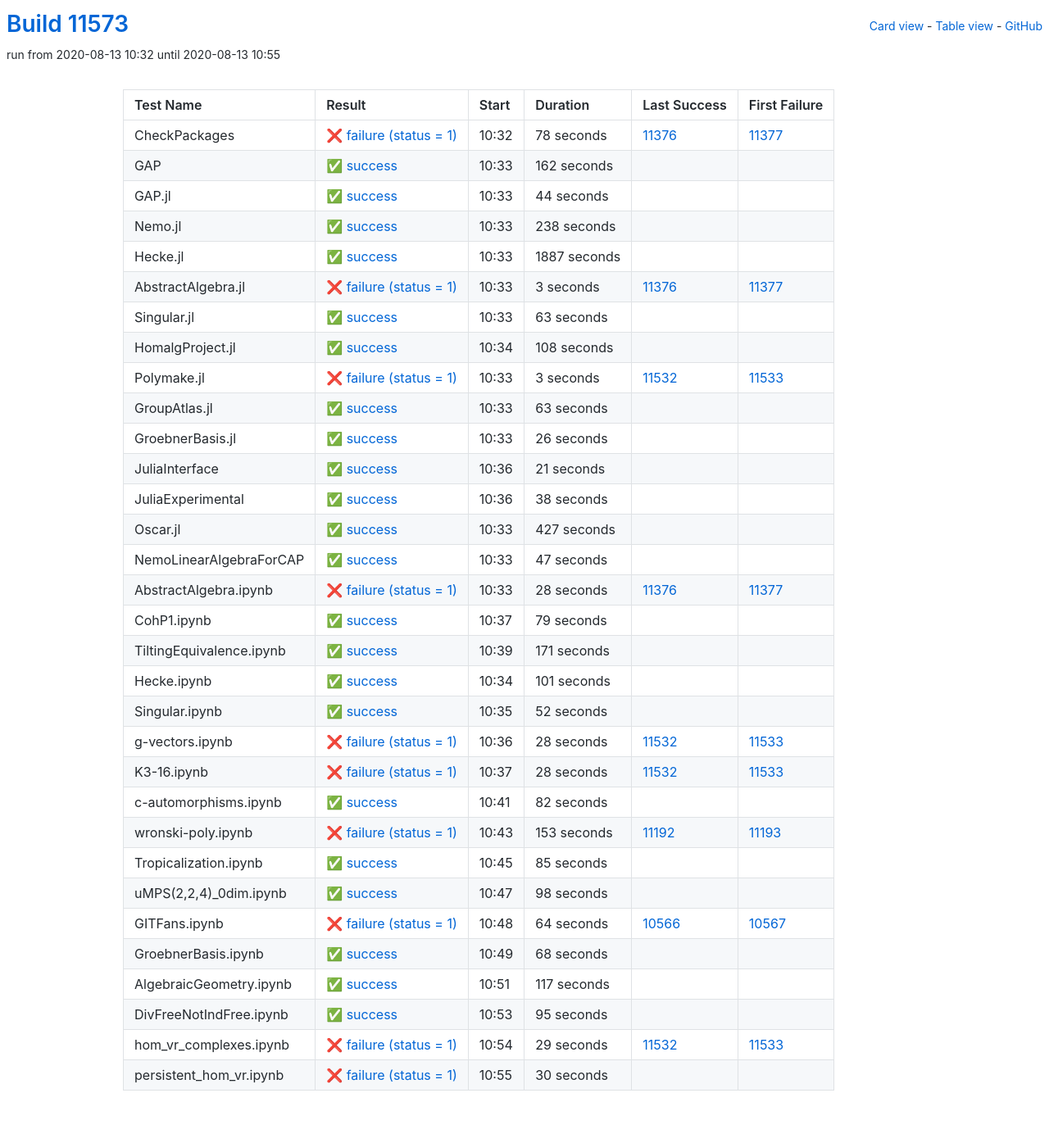
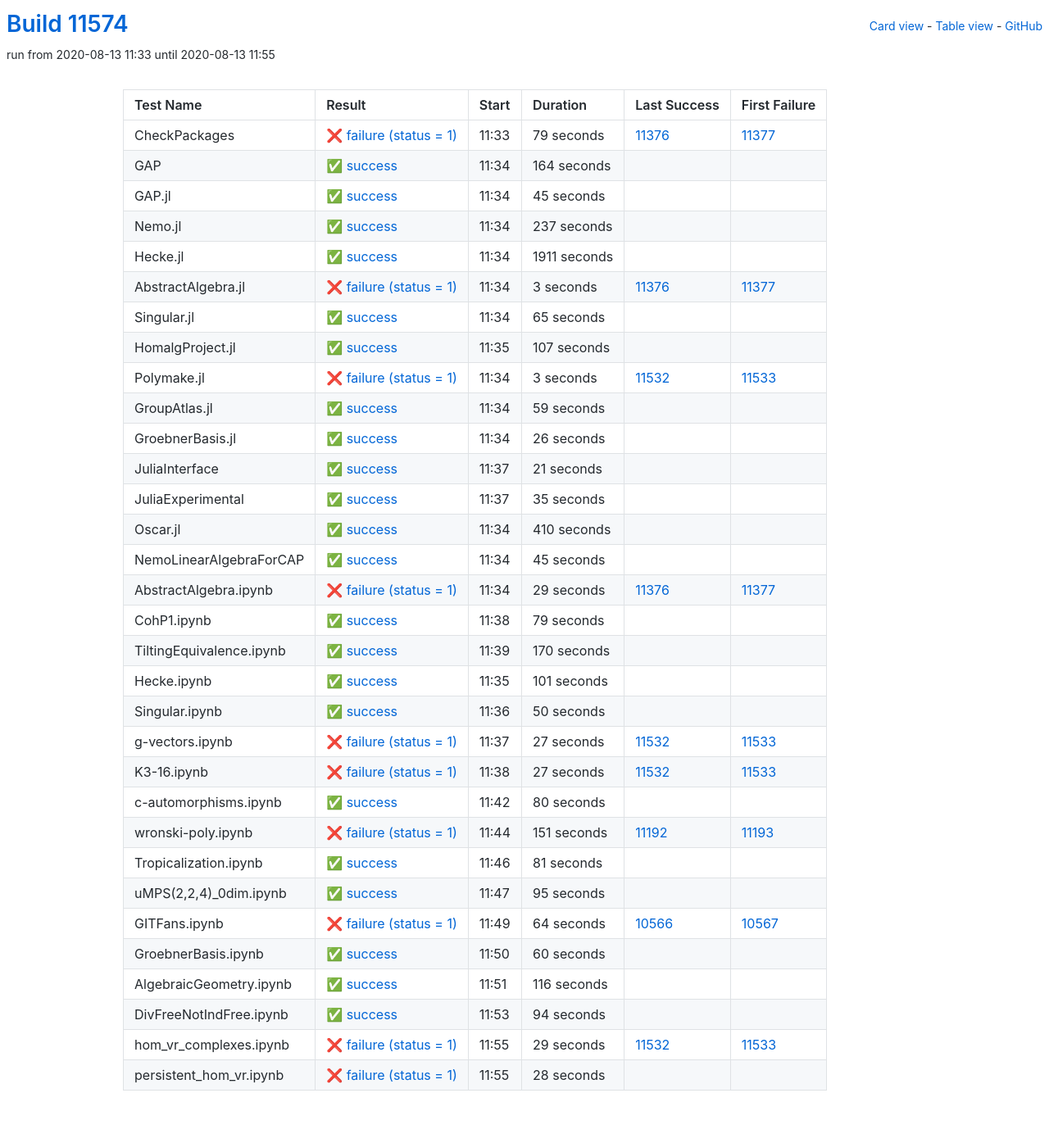
Before and after one commit to oscar-system/oscar-ci-status, a Jekyll site: the page built from table.html, in a window 1280 px wide. Shown: the whole page at 82% size. Built offline with Jekyll 4.4.1, drawn with Linux system fonts in a browser that asks for light colours.

Commit message:
Build #11574

```diff
--- a/_data/ci.yml
+++ b/_data/ci.yml
@@ -1,6 +1,6 @@
 ---
-build: 11573
-build_url: https://oscarci.mathematik.uni-kl.de/job/oscar/11573/
+build: 11574
+build_url: https://oscarci.mathematik.uni-kl.de/job/oscar/11574/
 job: oscar
 organization: oscar-system
 repo: oscar-ci-status
@@ -8,68 +8,68 @@
 tests:
 - name: CheckPackages
   id: checkpackages
-  log: https://oscarci.mathematik.uni-kl.de/job/oscar/11573/artifact/logs/build-11573/CheckPackages.log
-  start: 2020-08-13 10:32
+  log: https://oscarci.mathematik.uni-kl.de/job/oscar/11574/artifact/logs/build-11574/CheckPackages.log
+  start: 2020-08-13 11:33
   success: false
   exitcode: 1
   status: failure
-  duration: 78
+  duration: 79
   last_success: 11376
   last_success_url: https://oscarci.mathematik.uni-kl.de/job/oscar/11376/
   first_failure: 11377
   first_failure_url: https://oscarci.mathematik.uni-kl.de/job/oscar/11377/
 - name: GAP
   id: gap
-  log: https://oscarci.mathematik.uni-kl.de/job/oscar/11573/artifact/logs/build-11573/GAP.log
-  start: 2020-08-13 10:33
+  log: https://oscarci.mathematik.uni-kl.de/job/oscar/11574/artifact/logs/build-11574/GAP.log
+  start: 2020-08-13 11:34
   success: true
   exitcode: 0
   status: success
-  duration: 162
+  duration: 164
   last_success: false
   last_success_url:
   first_failure: false
   first_failure_url:
 - name: GAP.jl
   id: gap-jl
-  log: https://oscarci.mathematik.uni-kl.de/job/oscar/11573/artifact/logs/build-11573/GAP.jl.log
-  start: 2020-08-13 10:33
+  log: https://oscarci.mathematik.uni-kl.de/job/oscar/11574/artifact/logs/build-11574/GAP.jl.log
+  start: 2020-08-13 11:34
   success: true
   exitcode: 0
   status: success
-  duration: 44
+  duration: 45
   last_success: false
   last_success_url:
   first_failure: false
   first_failure_url:
 - name: Nemo.jl
   id: nemo-jl
-  log: https://oscarci.mathematik.uni-kl.de/job/oscar/11573/artifact/logs/build-11573/Nemo.jl.log
-  start: 2020-08-13 10:33
+  log: https://oscarci.mathematik.uni-kl.de/job/oscar/11574/artifact/logs/build-11574/Nemo.jl.log
+  start: 2020-08-13 11:34
   success: true
   exitcode: 0
   status: success
-  duration: 238
+  duration: 237
   last_success: false
   last_success_url:
   first_failure: false
   first_failure_url:
 - name: Hecke.jl
   id: hecke-jl
-  log: https://oscarci.mathematik.uni-kl.de/job/oscar/11573/artifact/logs/build-11573/Hecke.jl.log
-  start: 2020-08-13 10:33
+  log: https://oscarci.mathematik.uni-kl.de/job/oscar/11574/artifact/logs/build-11574/Hecke.jl.log
+  start: 2020-08-13 11:34
   success: true
   exitcode: 0
   status: success
-  duration: 1887
+  duration: 1911
   last_success: false
   last_success_url:
   first_failure: false
   first_failure_url:
 - name: AbstractAlgebra.jl
   id: abstractalgebra-jl
-  log: https://oscarci.mathematik.uni-kl.de/job/oscar/11573/artifact/logs/build-11573/AbstractAlgebra.jl.log
-  start: 2020-08-13 10:33
+  log: https://oscarci.mathematik.uni-kl.de/job/oscar/11574/artifact/logs/build-11574/AbstractAlgebra.jl.log
+  start: 2020-08-13 11:34
   success: false
   exitcode: 1
   status: failure
@@ -80,32 +80,32 @@
   first_failure_url: https://oscarci.mathematik.uni-kl.de/job/oscar/11377/
 - name: Singular.jl
   id: singular-jl
-  log: https://oscarci.mathematik.uni-kl.de/job/oscar/11573/artifact/logs/build-11573/Singular.jl.log
-  start: 2020-08-13 10:33
+  log: https://oscarci.mathematik.uni-kl.de/job/oscar/11574/artifact/logs/build-11574/Singular.jl.log
+  start: 2020-08-13 11:34
   success: true
   exitcode: 0
   status: success
-  duration: 63
+  duration: 65
   last_success: false
   last_success_url:
   first_failure: false
   first_failure_url:
 - name: HomalgProject.jl
   id: homalgproject-jl
-  log: https://oscarci.mathematik.uni-kl.de/job/oscar/11573/artifact/logs/build-11573/HomalgProject.jl.log
-  start: 2020-08-13 10:34
+  log: https://oscarci.mathematik.uni-kl.de/job/oscar/11574/artifact/logs/build-11574/HomalgProject.jl.log
+  start: 2020-08-13 11:35
   success: true
   exitcode: 0
   status: success
-  duration: 108
+  duration: 107
   last_success: false
   last_success_url:
   first_failure: false
   first_failure_url:
 - name: Polymake.jl
   id: polymake-jl
-  log: https://oscarci.mathematik.uni-kl.de/job/oscar/11573/artifact/logs/build-11573/Polymake.jl.log
-  start: 2020-08-13 10:33
+  log: https://oscarci.mathematik.uni-kl.de/job/oscar/11574/artifact/logs/build-11574/Polymake.jl.log
+  start: 2020-08-13 11:34
   success: false
   exitcode: 1
   status: failure
@@ -116,20 +116,20 @@
   first_failure_url: https://oscarci.mathematik.uni-kl.de/job/oscar/11533/
 - name: GroupAtlas.jl
   id: groupatlas-jl
-  log: https://oscarci.mathematik.uni-kl.de/job/oscar/11573/artifact/logs/build-11573/GroupAtlas.jl.log
-  start: 2020-08-13 10:33
+  log: https://oscarci.mathematik.uni-kl.de/job/oscar/11574/artifact/logs/build-11574/GroupAtlas.jl.log
+  start: 2020-08-13 11:34
   success: true
   exitcode: 0
   status: success
-  duration: 63
+  duration: 59
   last_success: false
   last_success_url:
   first_failure: false
   first_failure_url:
 - name: GroebnerBasis.jl
   id: groebnerbasis-jl
-  log: https://oscarci.mathematik.uni-kl.de/job/oscar/11573/artifact/logs/build-11573/GroebnerBasis.jl.log
-  start: 2020-08-13 10:33
+  log: https://oscarci.mathematik.uni-kl.de/job/oscar/11574/artifact/logs/build-11574/GroebnerBasis.jl.log
+  start: 2020-08-13 11:34
   success: true
   exitcode: 0
   status: success
@@ -140,8 +140,8 @@
   first_failure_url:
 - name: JuliaInterface
   id: juliainterface
-  log: https://oscarci.mathematik.uni-kl.de/job/oscar/11573/artifact/logs/build-11573/JuliaInterface.log
-  start: 2020-08-13 10:36
+  log: https://oscarci.mathematik.uni-kl.de/job/oscar/11574/artifact/logs/build-11574/JuliaInterface.log
+  start: 2020-08-13 11:37
   success: true
   exitcode: 0
   status: success
@@ -152,56 +152,56 @@
   first_failure_url:
 - name: JuliaExperimental
   id: juliaexperimental
-  log: https://oscarci.mathematik.uni-kl.de/job/oscar/11573/artifact/logs/build-11573/JuliaExperimental.log
-  start: 2020-08-13 10:36
+  log: https://oscarci.mathematik.uni-kl.de/job/oscar/11574/artifact/logs/build-11574/JuliaExperimental.log
+  start: 2020-08-13 11:37
   success: true
   exitcode: 0
   status: success
-  duration: 38
+  duration: 35
   last_success: false
   last_success_url:
   first_failure: false
   first_failure_url:
 - name: Oscar.jl
   id: oscar-jl
-  log: https://oscarci.mathematik.uni-kl.de/job/oscar/11573/artifact/logs/build-11573/Oscar.jl.log
-  start: 2020-08-13 10:33
+  log: https://oscarci.mathematik.uni-kl.de/job/oscar/11574/artifact/logs/build-11574/Oscar.jl.log
+  start: 2020-08-13 11:34
   success: true
   exitcode: 0
   status: success
-  duration: 427
+  duration: 410
   last_success: false
   last_success_url:
   first_failure: false
   first_failure_url:
 - name: NemoLinearAlgebraForCAP
   id: nemolinearalgebraforcap
-  log: https://oscarci.mathematik.uni-kl.de/job/oscar/11573/artifact/logs/build-11573/NemoLinearAlgebraForCAP.log
-  start: 2020-08-13 10:33
+  log: https://oscarci.mathematik.uni-kl.de/job/oscar/11574/artifact/logs/build-11574/NemoLinearAlgebraForCAP.log
+  start: 2020-08-13 11:34
   success: true
   exitcode: 0
   status: success
-  duration: 47
+  duration: 45
   last_success: false
   last_success_url:
   first_failure: false
   first_failure_url:
 - name: AbstractAlgebra.ipynb
   id: abstractalgebra-ipynb
-  log: https://oscarci.mathematik.uni-kl.de/job/oscar/11573/artifact/logs/build-11573/AbstractAlgebra.ipynb.log
-  start: 2020-08-13 10:33
+  log: https://oscarci.mathematik.uni-kl.de/job/oscar/11574/artifact/logs/build-11574/AbstractAlgebra.ipynb.log
+  start: 2020-08-13 11:34
   success: false
   exitcode: 1
   status: failure
-  duration: 28
+  duration: 29
   last_success: 11376
   last_success_url: https://oscarci.mathematik.uni-kl.de/job/oscar/11376/
   first_failure: 11377
   first_failure_url: https://oscarci.mathematik.uni-kl.de/job/oscar/11377/
 - name: CohP1.ipynb
   id: cohp1-ipynb
-  log: https://oscarci.mathematik.uni-kl.de/job/oscar/11573/artifact/logs/build-11573/CohP1.ipynb.log
-  start: 2020-08-13 10:37
+  log: https://oscarci.mathematik.uni-kl.de/job/oscar/11574/artifact/logs/build-11574/CohP1.ipynb.log
+  start: 2020-08-13 11:38
   success: true
   exitcode: 0
   status: success
@@ -212,20 +212,20 @@
   first_failure_url:
 - name: TiltingEquivalence.ipynb
   id: tiltingequivalence-ipynb
-  log: https://oscarci.mathematik.uni-kl.de/job/oscar/11573/artifact/logs/build-11573/TiltingEquivalence.ipynb.log
-  start: 2020-08-13 10:39
+  log: https://oscarci.mathematik.uni-kl.de/job/oscar/11574/artifact/logs/build-11574/TiltingEquivalence.ipynb.log
+  start: 2020-08-13 11:39
   success: true
   exitcode: 0
   status: success
-  duration: 171
+  duration: 170
   last_success: false
   last_success_url:
   first_failure: false
   first_failure_url:
 - name: Hecke.ipynb
   id: hecke-ipynb
-  log: https://oscarci.mathematik.uni-kl.de/job/oscar/11573/artifact/logs/build-11573/Hecke.ipynb.log
-  start: 2020-08-13 10:34
+  log: https://oscarci.mathematik.uni-kl.de/job/oscar/11574/artifact/logs/build-11574/Hecke.ipynb.log
+  start: 2020-08-13 11:35
   success: true
   exitcode: 0
   status: success
@@ -236,92 +236,92 @@
   first_failure_url:
 - name: Singular.ipynb
   id: singular-ipynb
-  log: https://oscarci.mathematik.uni-kl.de/job/oscar/11573/artifact/logs/build-11573/Singular.ipynb.log
-  start: 2020-08-13 10:35
+  log: https://oscarci.mathematik.uni-kl.de/job/oscar/11574/artifact/logs/build-11574/Singular.ipynb.log
+  start: 2020-08-13 11:36
   success: true
   exitcode: 0
   status: success
-  duration: 52
+  duration: 50
   last_success: false
   last_success_url:
   first_failure: false
   first_failure_url:
 - name: g-vectors.ipynb
   id: g-vectors-ipynb
-  log: https://oscarci.mathematik.uni-kl.de/job/oscar/11573/artifact/logs/build-11573/g-vectors.ipynb.log
-  start: 2020-08-13 10:36
+  log: https://oscarci.mathematik.uni-kl.de/job/oscar/11574/artifact/logs/build-11574/g-vectors.ipynb.log
+  start: 2020-08-13 11:37
   success: false
   exitcode: 1
   status: failure
-  duration: 28
+  duration: 27
   last_success: 11532
   last_success_url: https://oscarci.mathematik.uni-kl.de/job/oscar/11532/
   first_failure: 11533
   first_failure_url: https://oscarci.mathematik.uni-kl.de/job/oscar/11533/
 - name: K3-16.ipynb
   id: k3-16-ipynb
-  log: https://oscarci.mathematik.uni-kl.de/job/oscar/11573/artifact/logs/build-11573/K3-16.ipynb.log
-  start: 2020-08-13 10:37
+  log: https://oscarci.mathematik.uni-kl.de/job/oscar/11574/artifact/logs/build-11574/K3-16.ipynb.log
+  start: 2020-08-13 11:38
   success: false
   exitcode: 1
   status: failure
-  duration: 28
+  duration: 27
   last_success: 11532
   last_success_url: https://oscarci.mathematik.uni-kl.de/job/oscar/11532/
   first_failure: 11533
   first_failure_url: https://oscarci.mathematik.uni-kl.de/job/oscar/11533/
 - name: c-automorphisms.ipynb
   id: c-automorphisms-ipynb
-  log: https://oscarci.mathematik.uni-kl.de/job/oscar/11573/artifact/logs/build-11573/c-automorphisms.ipynb.log
-  start: 2020-08-13 10:41
+  log: https://oscarci.mathematik.uni-kl.de/job/oscar/11574/artifact/logs/build-11574/c-automorphisms.ipynb.log
+  start: 2020-08-13 11:42
   success: true
   exitcode: 0
   status: success
-  duration: 82
+  duration: 80
   last_success: false
   last_success_url:
   first_failure: false
   first_failure_url:
 - name: wronski-poly.ipynb
   id: wronski-poly-ipynb
-  log: https://oscarci.mathematik.uni-kl.de/job/oscar/11573/artifact/logs/build-11573/wronski-poly.ipynb.log
-  start: 2020-08-13 10:43
+  log: https://oscarci.mathematik.uni-kl.de/job/oscar/11574/artifact/logs/build-11574/wronski-poly.ipynb.log
+  start: 2020-08-13 11:44
   success: false
   exitcode: 1
   status: failure
-  duration: 153
+  duration: 151
   last_success: 11192
   last_success_url: https://oscarci.mathematik.uni-kl.de/job/oscar/11192/
   first_failure: 11193
   first_failure_url: https://oscarci.mathematik.uni-kl.de/job/oscar/11193/
 - name: Tropicalization.ipynb
   id: tropicalization-ipynb
-  log: https://oscarci.mathematik.uni-kl.de/job/oscar/11573/artifact/logs/build-11573/Tropicalization.ipynb.log
-  start: 2020-08-13 10:45
+  log: https://oscarci.mathematik.uni-kl.de/job/oscar/11574/artifact/logs/build-11574/Tropicalization.ipynb.log
+  start: 2020-08-13 11:46
   success: true
   exitcode: 0
   status: success
-  duration: 85
+  duration: 81
   last_success: false
   last_success_url:
   first_failure: false
   first_failure_url:
 - name: uMPS(2,2,4)_0dim.ipynb
   id: umps-2-2-4-0dim-ipynb
-  log: https://oscarci.mathematik.uni-kl.de/job/oscar/11573/artifact/logs/build-11573/uMPS-2-2-4-_0dim.ipynb.log
-  start: 2020-08-13 10:47
+  log: https://oscarci.mathematik.uni-kl.de/job/oscar/11574/artifact/logs/build-11574/uMPS-2-2-4-_0dim.ipynb.log
+  start: 2020-08-13 11:47
   success: true
   exitcode: 0
   status: success
-  duration: 98
+  duration: 95
   last_success: false
   last_success_url:
   first_failure: false
   first_failure_url:
 - name: GITFans.ipynb
   id: gitfans-ipynb
-  log: https://oscarci.mathematik.uni-kl.de/job/oscar/11573/artifact/logs/build-11573/GITFans.ipynb.log
-  start: 2020-08-13 10:48
+  log: https://oscarci.mathematik.uni-kl.de/job/oscar/11574/artifact/logs/build-11574/GITFans.ipynb.log
+  start: 2020-08-13 11:49
   success: false
   exitcode: 1
   status: failure
@@ -332,44 +332,44 @@
   first_failure_url: https://oscarci.mathematik.uni-kl.de/job/oscar/10567/
 - name: GroebnerBasis.ipynb
   id: groebnerbasis-ipynb
-  log: https://oscarci.mathematik.uni-kl.de/job/oscar/11573/artifact/logs/build-11573/GroebnerBasis.ipynb.log
-  start: 2020-08-13 10:49
+  log: https://oscarci.mathematik.uni-kl.de/job/oscar/11574/artifact/logs/build-11574/GroebnerBasis.ipynb.log
+  start: 2020-08-13 11:50
   success: true
   exitcode: 0
   status: success
-  duration: 68
+  duration: 60
   last_success: false
   last_success_url:
   first_failure: false
   first_failure_url:
 - name: AlgebraicGeometry.ipynb
   id: algebraicgeometry-ipynb
-  log: https://oscarci.mathematik.uni-kl.de/job/oscar/11573/artifact/logs/build-11573/AlgebraicGeometry.ipynb.log
-  start: 2020-08-13 10:51
+  log: https://oscarci.mathematik.uni-kl.de/job/oscar/11574/artifact/logs/build-11574/AlgebraicGeometry.ipynb.log
+  start: 2020-08-13 11:51
   success: true
   exitcode: 0
   status: success
-  duration: 117
+  duration: 116
   last_success: false
   last_success_url:
   first_failure: false
   first_failure_url:
 - name: DivFreeNotIndFree.ipynb
   id: divfreenotindfree-ipynb
-  log: https://oscarci.mathematik.uni-kl.de/job/oscar/11573/artifact/logs/build-11573/DivFreeNotIndFree.ipynb.log
-  start: 2020-08-13 10:53
+  log: https://oscarci.mathematik.uni-kl.de/job/oscar/11574/artifact/logs/build-11574/DivFreeNotIndFree.ipynb.log
+  start: 2020-08-13 11:53
   success: true
   exitcode: 0
   status: success
-  duration: 95
+  duration: 94
   last_success: false
   last_success_url:
   first_failure: false
   first_failure_url:
 - name: hom_vr_complexes.ipynb
   id: hom-vr-complexes-ipynb
-  log: https://oscarci.mathematik.uni-kl.de/job/oscar/11573/artifact/logs/build-11573/hom_vr_complexes.ipynb.log
-  start: 2020-08-13 10:54
+  log: https://oscarci.mathematik.uni-kl.de/job/oscar/11574/artifact/logs/build-11574/hom_vr_complexes.ipynb.log
+  start: 2020-08-13 11:55
   success: false
   exitcode: 1
   status: failure
@@ -380,12 +380,12 @@
   first_failure_url: https://oscarci.mathematik.uni-kl.de/job/oscar/11533/
 - name: persistent_hom_vr.ipynb
   id: persistent-hom-vr-ipynb
-  log: https://oscarci.mathematik.uni-kl.de/job/oscar/11573/artifact/logs/build-11573/persistent_hom_vr.ipynb.log
-  start: 2020-08-13 10:55
+  log: https://oscarci.mathematik.uni-kl.de/job/oscar/11574/artifact/logs/build-11574/persistent_hom_vr.ipynb.log
+  start: 2020-08-13 11:55
   success: false
   exitcode: 1
   status: failure
-  duration: 30
+  duration: 28
   last_success: false
   last_success_url:
   first_failure: false
```
Also changed, not shown: README.md.
